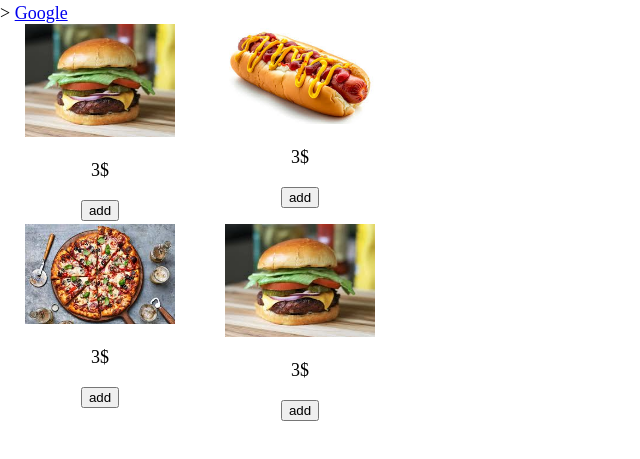
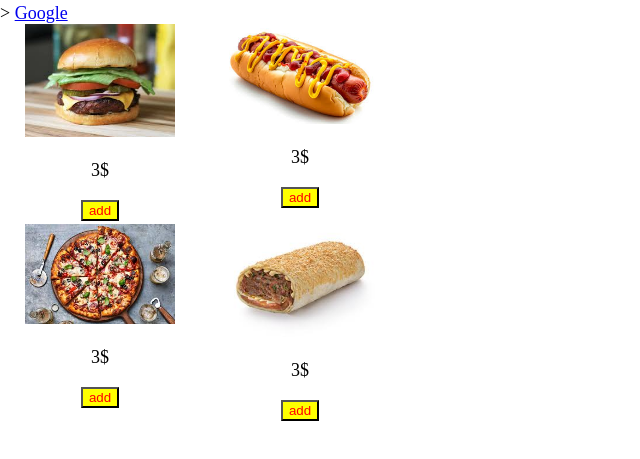
Before and after one commit to Anvar0037/modul_11.github.io, a plain HTML site: page index.html in a window 1280 px wide. Shown: the part 87-546 px from the top of the page, without its empty margins (0-640 px from the left). Drawn offline with Linux system fonts and the light colour scheme.

Commit message:
Update project

```diff
--- a/index.html
+++ b/index.html
@@ -37,7 +37,7 @@
         </div>
 
         <div class="item">
-            <img src="img.png" alt="" class="img">
+            <img src="img_3.png" alt="" class="img">
             <p class="price">3$</p>
             <button class="btn">add
             </button>
--- a/style.css
+++ b/style.css
@@ -20,3 +20,7 @@ body {
 .item {
     text-align: center;
 }
+.btn {
+    background: yellow;
+    color: red;
+}
```
Also changed, not shown: img_3.png (added).
